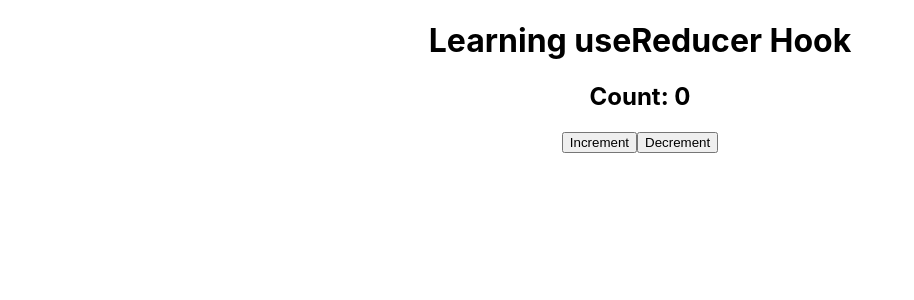
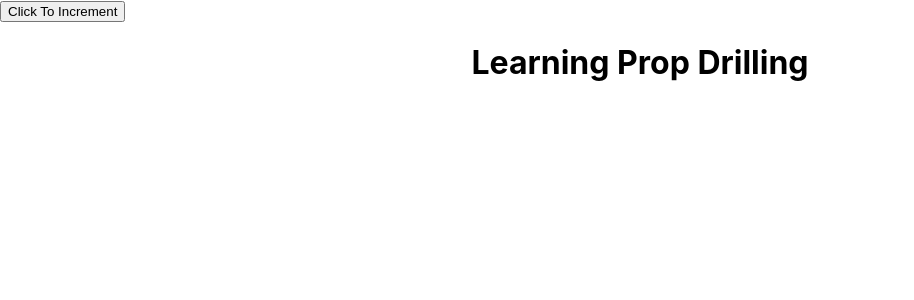
Before and after one commit to urvashitech/react-learning, a React (Create React App) app in the folder testapp/: page / in a window 1280 px wide. Shown: the top 300 px of the page, without its empty margins (0-914 px from the left). Built offline with nearby package versions, Linux system fonts and the light colour scheme.

Commit message:
learnig prop drilling

```diff
--- /dev/null
+++ b/testapp/src/component/button/Button.jsx
@@ -0,0 +1,17 @@
+import React,{useState} from 'react'
+import Text from '../text/Text'
+
+function Button() {
+    const [count,setCount] = useState(0)
+    const handelOnClick = ()=>{
+  setCount(count+1)
+    }
+  return (
+    <div>
+      <button onClick={handelOnClick} count = {count}>Click To Increment</button>
+      <Text/>
+    </div>
+  )
+}
+
+export default Button
--- /dev/null
+++ b/testapp/src/component/text/Text.jsx
@@ -0,0 +1,12 @@
+import React from 'react'
+
+function Text({count}) {
+  return (
+    <div className='App'>
+      <h1>Learning Prop Drilling </h1>
+      {count}
+    </div>
+  )
+}
+
+export default Text
--- a/testapp/src/index.js
+++ b/testapp/src/index.js
@@ -1,4 +1,4 @@
-import React from 'react';
+import React, { useState } from 'react';
 import ReactDOM from 'react-dom/client';
 import './index.css';
 import App from './App';
@@ -9,9 +9,13 @@ import Ref from './practice/Ref';
 import Dom from './practice/Dom';
 import Effect from './practice/Effect';
 import Reduce from './practice/Reduce';
+import Button from './component/button/Button';
 
 const root = ReactDOM.createRoot(document.getElementById('root'));
+
+
 root.render(
+
   <React.StrictMode>
     {/* <App/>
     <State/>
@@ -19,8 +23,9 @@ root.render(
     <Ref/>
     <Dom/>
     <Effect/>
+    <Reduce/>
     */}
-    <Reduce/>
+    <Button />
 
 
   </React.StrictMode>
```
